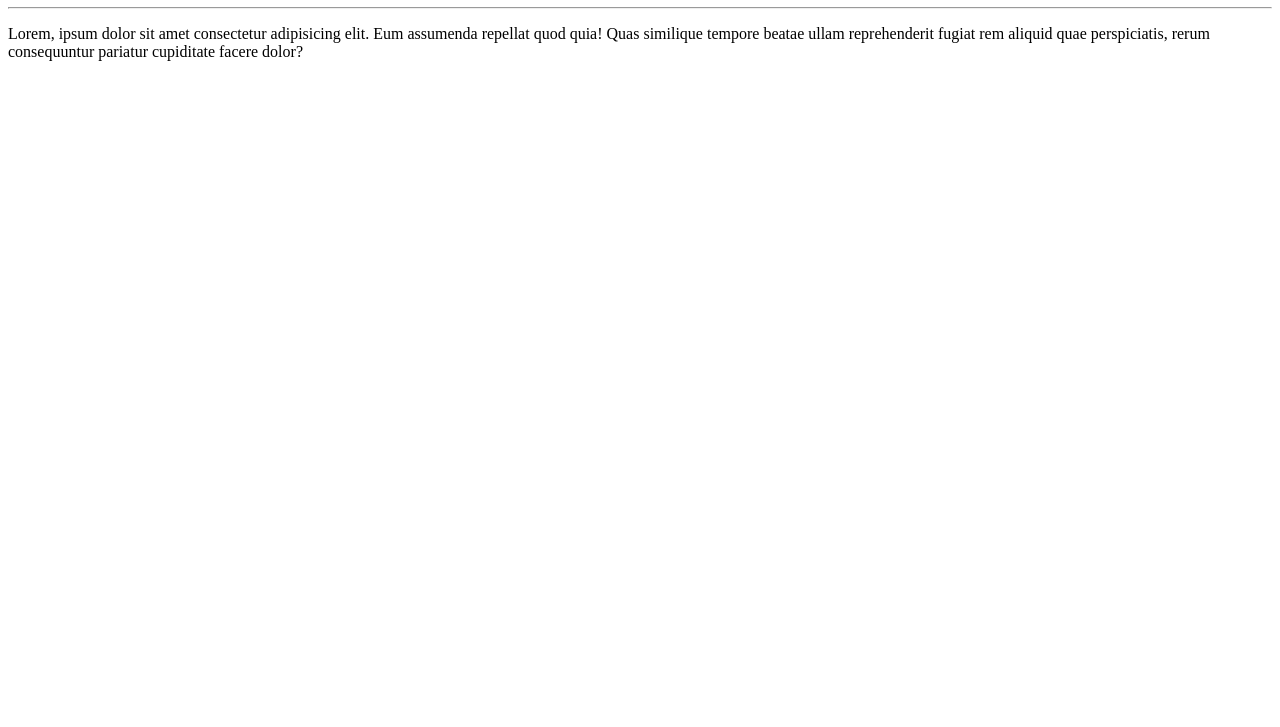
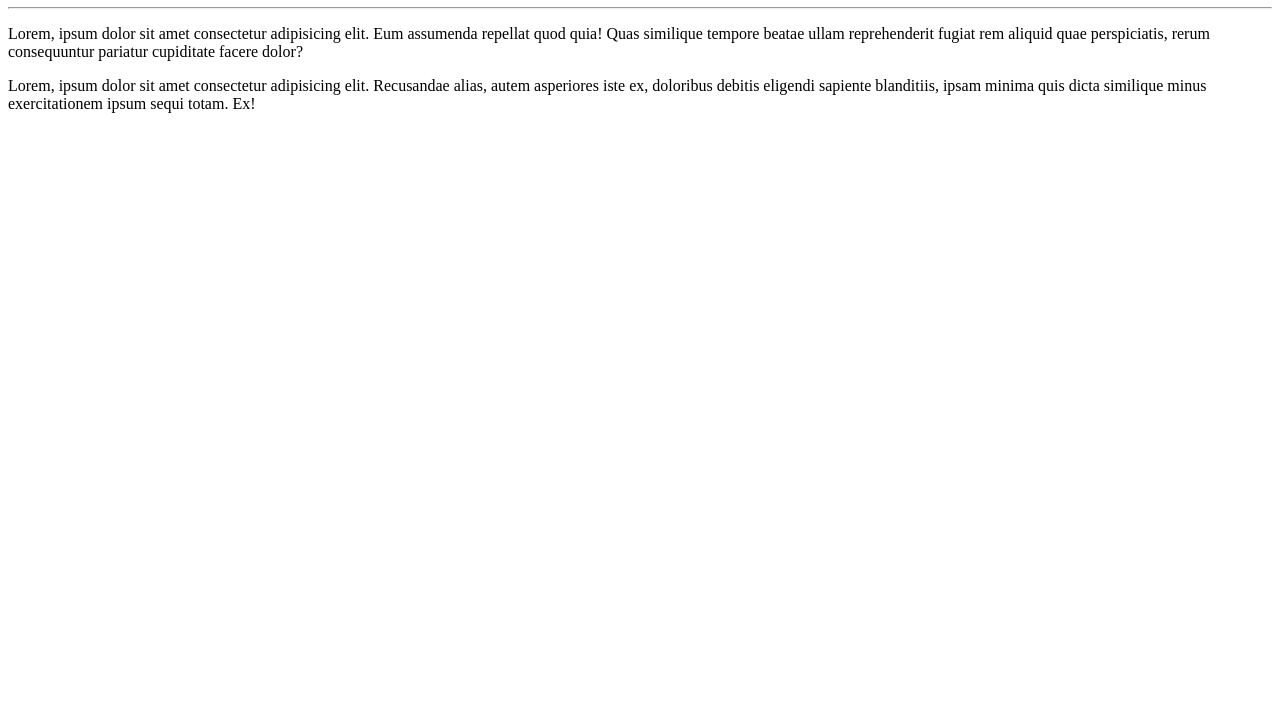
Before and after one commit to ThiCamillo/OlaMundo, a plain HTML site: page site-exemplo/index.html in a window 1280 px wide. Shown: the part 73-800 px from the top of the page. Drawn offline with Linux system fonts and the light colour scheme.

Commit message:
adicionei um paragrafo

```diff
--- a/site-exemplo/index.html
+++ b/site-exemplo/index.html
@@ -9,5 +9,6 @@
     <h1>Olá, Mundo!</h1>
     <hr>
     <p>Lorem, ipsum dolor sit amet consectetur adipisicing elit. Eum assumenda repellat quod quia! Quas similique tempore beatae ullam reprehenderit fugiat rem aliquid quae perspiciatis, rerum consequuntur pariatur cupiditate facere dolor?</p>
+    <p>Lorem, ipsum dolor sit amet consectetur adipisicing elit. Recusandae alias, autem asperiores iste ex, doloribus debitis eligendi sapiente blanditiis, ipsam minima quis dicta similique minus exercitationem ipsum sequi totam. Ex!</p>
 </body>
 </html>
```
